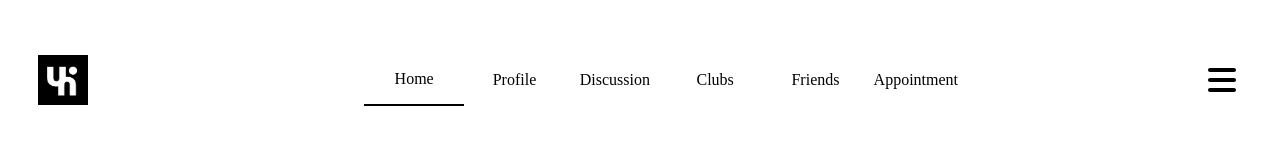
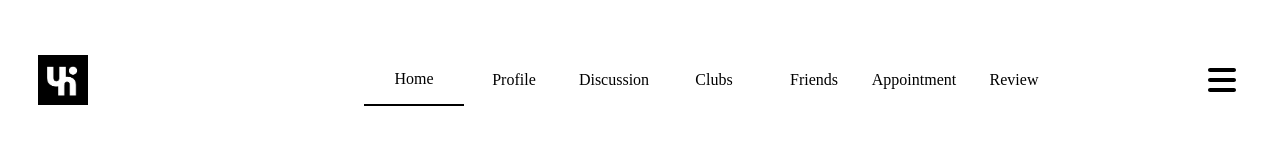
Before and after one commit to Suusana/UniCircle, a React (Vite) app in the folder Frontend/: page /home in a window 1280 px wide. Shown: the top 160 px of the page. Built offline with nearby package versions, Linux system fonts and the light colour scheme.

Commit message:
ADD Review Bar
So Student can directly jump from home page to review page

```diff
--- a/Frontend/src/components/NavBar.jsx
+++ b/Frontend/src/components/NavBar.jsx
@@ -69,6 +69,9 @@ function NavBar() {
         <Menu>
           <NavLinkStyled to="/home/appointment">Appointment</NavLinkStyled>
         </Menu>
+        <Menu>
+          <NavLinkStyled to="/home/review">Review</NavLinkStyled>
+        </Menu>
       </NavLi>
       <FontAwesomeIcon icon={faBars} size="2x" style={{ color: "black" }} />
     </Header>
```
Also changed, not shown: 1 other file (tests, documents, lock files or other folders).
